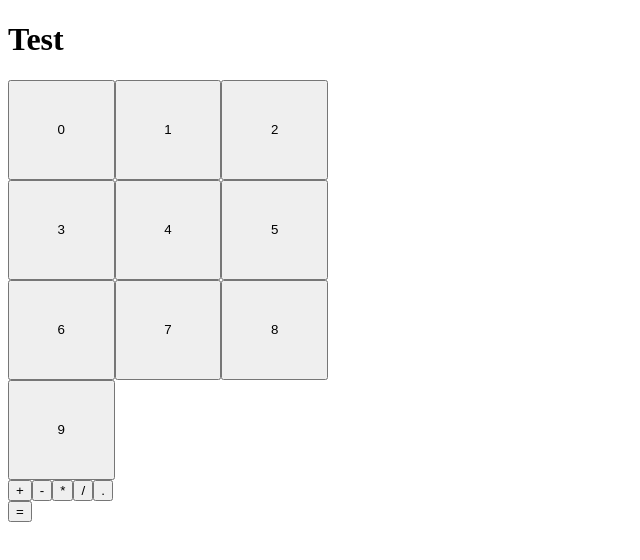
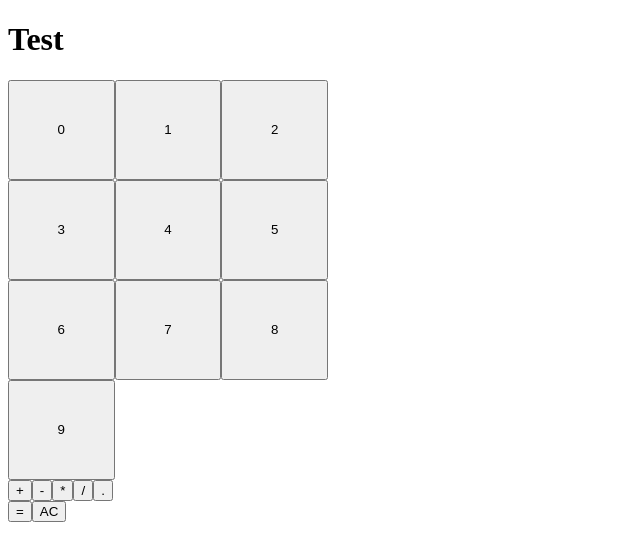
Before and after one commit to popoxta/evil-calculator, a React (Vite) app: page / in a window 1280 px wide. Shown: the top 560 px of the page, without its empty margins (0-640 px from the left). Built offline with nearby package versions, Linux system fonts and the light colour scheme.

Commit message:
Add AC button

```diff
--- /dev/null
+++ b/src/components/AC.tsx
@@ -0,0 +1,4 @@
+export default function AC({handleClick}){
+
+    return <button onClick={handleClick} id={'ac'}>AC</button>
+}
--- a/src/components/Calculator.tsx
+++ b/src/components/Calculator.tsx
@@ -3,6 +3,7 @@ import Buttons from "./Buttons.tsx";
 import OperandButtons from "./OperandButtons.tsx";
 import Equals from "./Equals.tsx";
 import {evaluate} from "mathjs";
+import AC from "./AC.tsx";
 
 // yes this is my first time using ts, have mercy
 
@@ -60,6 +61,7 @@ export default function Calculator() {
             <Buttons handleClick={handleClick}/>
             <OperandButtons handleClick={handleClick}/>
             <Equals handleClick={calculate}/>
+            <AC/>
         </main>
     )
 }
```
